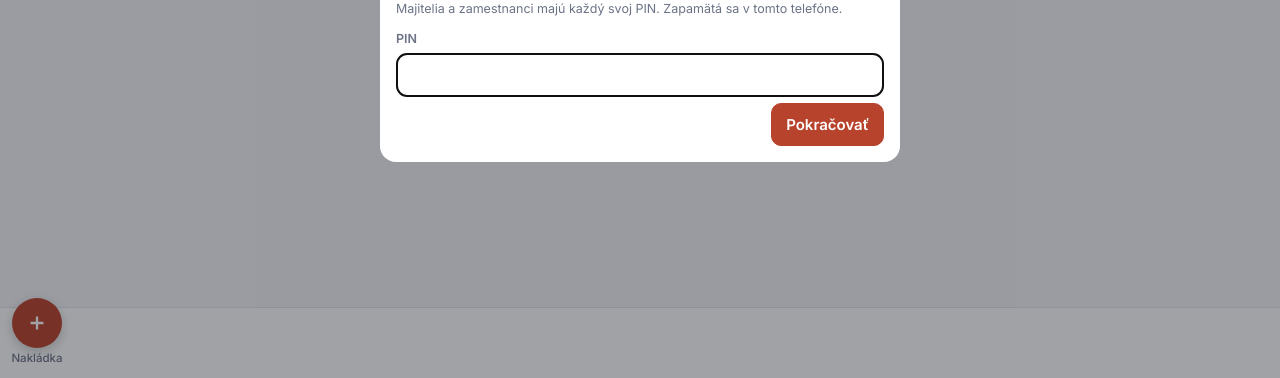
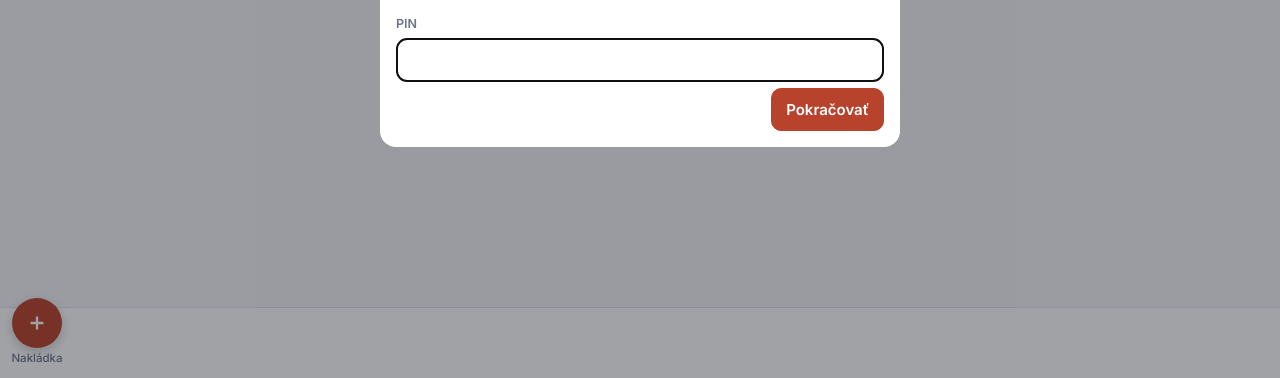
Before and after one commit to adamthesangiii/sangi, a plain HTML site: page public/index.html in a window 1280 px wide. Shown: the part 422-800 px from the top of the page. Drawn offline with Linux system fonts and the light colour scheme.

Commit message:
Prihlásenie bez vysvetľujúceho textu
Co-Authored-By: Claude Opus 5.5 <noreply@anthropic.com>
Claude-Session: https://claude.ai/code/session_01BjfNfr3MsafRubK8aqMfj8

```diff
--- a/public/index.html
+++ b/public/index.html
@@ -582,7 +582,7 @@ let pinOpen=false;
 function askPin(err){
   if(pinOpen){ const e=$('#pinErr'); if(e) e.textContent=err||''; return; }
   pinOpen=true;
-  const m=openModal(`<img src="/logo.png" alt="Zemkop blok" style="display:block;width:190px;max-width:70%;margin:6px auto 16px"><h2>Prihlásenie</h2><p class="small muted" style="margin-top:0">Majitelia a zamestnanci majú každý svoj PIN. Zapamätá sa v tomto telefóne.</p>
+  const m=openModal(`<img src="/logo.png" alt="Zemkop blok" style="display:block;width:190px;max-width:70%;margin:6px auto 16px"><h2>Prihlásenie</h2>
     <label class="f">PIN<input id="pinI" type="password" autocomplete="current-password" autocapitalize="off" autocorrect="off" spellcheck="false"></label><div class="small" id="pinErr" style="color:var(--bad);margin:-6px 0 10px">${esc(PIN&&err?err:'')}</div>
     <div class="mfoot"><button class="btn pri" id="pinOk">Pokračovať</button></div>`);
   const go=()=>{ const v=m.querySelector('#pinI').value.trim(); if(!v) return; PIN=v; try{ localStorage.setItem('nk-pin',v); }catch(e){} pinOpen=false; closeModal(); banner(''); start(); };
```
